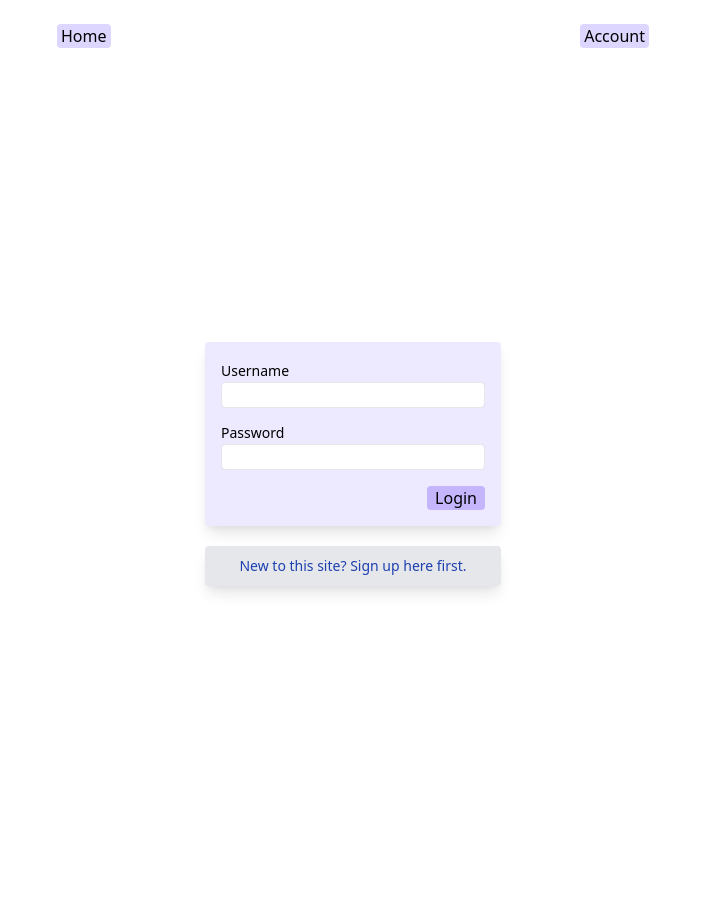
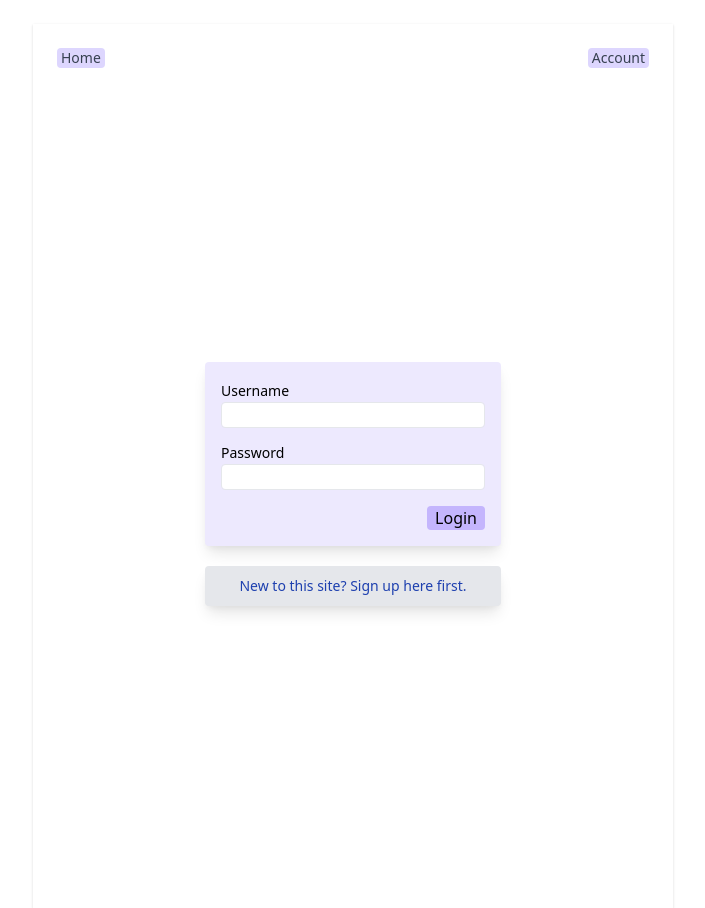
Before and after one commit to dit7ya/vite-react-project, a React (Vite) app in the folder client/: page /login in a window 1280 px wide. Shown: the whole page, without its empty margins (287-992 px from the left). Built offline with nearby package versions, Linux system fonts and the light colour scheme.

Commit message:
Clean up a little bit

```diff
--- a/client/index.html
+++ b/client/index.html
@@ -4,7 +4,7 @@
     <meta charset="UTF-8" />
     <link rel="icon" type="image/svg+xml" href="src/favicon.svg" />
     <meta name="viewport" content="width=device-width, initial-scale=1.0" />
-    <title>Vite App</title>
+    <title>Todo App</title>
   </head>
   <body>
     <div id="root"></div>
--- a/client/src/App.jsx
+++ b/client/src/App.jsx
@@ -16,12 +16,13 @@ function App() {
     <UserContext.Provider value={{ user, setUser }}>
       <div>
         <Router>
-          <div className="p-6 subpixel-antialiased sm:w-1/2 m-auto">
+          <div className="mt-6 p-6 shadow subpixel-antialiased sm:w-1/2 m-auto">
             <nav className="flex justify-between pb-4">
-              <div className="bg-purple-200 rounded pl-1 pr-1">
+              <div className="bg-purple-200 rounded pl-1 pr-1 text-sm text-gray-700">
                 <Link to="/">Home</Link>
               </div>
-              <div className="bg-purple-200 rounded pl-1 pr-1">
+              <div className="bg-purple-200 rounded pl-1 pr-1 text-sm text-gray-700">
+
                 <Link to="/login">Account</Link>
               </div>
             </nav>
--- a/client/src/apicalls.js
+++ b/client/src/apicalls.js
@@ -17,7 +17,6 @@ const createTodo = async (todo) => {
     const res = await axios.post(uri + "/newTodo", todo, {
         headers: { Authorization: "Bearer " + token },
     });
-    // console.log(res);
 };
 
 const handleRegister = async (values) => {
@@ -36,7 +35,6 @@ const handleLogin = async (values) => {
 }
 
 const getAllTodos = async () => {
-    // console.log(process.env.NODE_ENV)
     const token = window.localStorage.getItem("token");
     const todos = await axios.get(uri + "/todos", {
         headers: { Authorization: "Bearer " + token },
@@ -45,11 +43,19 @@ const getAllTodos = async () => {
 };
 
 const updateTodo = async (todo) => {
-    const res = await axios.post(uri + "/updateTodo", todo);
+
+    const token = window.localStorage.getItem("token");
+    const res = await axios.post(uri + "/updateTodo", todo, {
+        headers: { Authorization: "Bearer " + token },
+    });
 };
 
 const removeTodo = async (todoId) => {
-    const res = await axios.post(uri + "/deleteTodo", { _id: todoId });
+
+    const token = window.localStorage.getItem("token");
+    const res = await axios.post(uri + "/deleteTodo", { _id: todoId }, {
+        headers: { Authorization: "Bearer " + token },
+    });
 };
 
 export { createTodo, getAllTodos, updateTodo, removeTodo, handleRegister, handleLogin };
--- a/client/src/components/TodoList.jsx
+++ b/client/src/components/TodoList.jsx
@@ -10,26 +10,20 @@ import { createTodo, getAllTodos, updateTodo, removeTodo } from '../apicalls.js'
 const TodoList = () => {
     const [filterState, setFilterState] = useState("all");
     const [todos, setTodos] = useState([]);
-
     const { user, setUser } = useContext(UserContext);
-    console.log(user)
 
     useEffect(() => {
         getAllTodos().then((res) => setTodos(res.data))
-
     }, [user]);
-
 
     const addTodo = (todo) => {
         setTodos([...todos, todo]);
         createTodo(todo).then(console.log)
-        // console.log(todos);
     };
 
     const deleteTodo = (_id) => {
         const newTodos = todos.filter((x) => x._id !== _id);
         setTodos(newTodos);
-        console.log("Todolist is sending ", _id)
         removeTodo(_id).then(console.log)
     };
 
@@ -43,10 +37,7 @@ const TodoList = () => {
             }
         });
         setTodos(newTodos);
-
         const updatedTodo = todos.find(x => x._id === _id)
-        // console.log(!updatedTodo["isDone"])
-        // console.log(updatedTodo)
         updatedTodo["isDone"] = !updatedTodo["isDone"]
         updateTodo(updatedTodo).then(console.log)
     };
@@ -54,10 +45,8 @@ const TodoList = () => {
     return (
         <div className="text-gray-800">
             <TodoInputBox handleEnter={addTodo} />
-
             <Filter handleFilterState={setFilterState} />
-
-            <div className="mt-4 rounded shadow div_ide-y div_ide-purple-100 ">
+            <div className="mt-4 rounded border divide-y divide-purple-100 ">
                 {todos
                     .filter((todo) => {
                         /* console.log */
```
